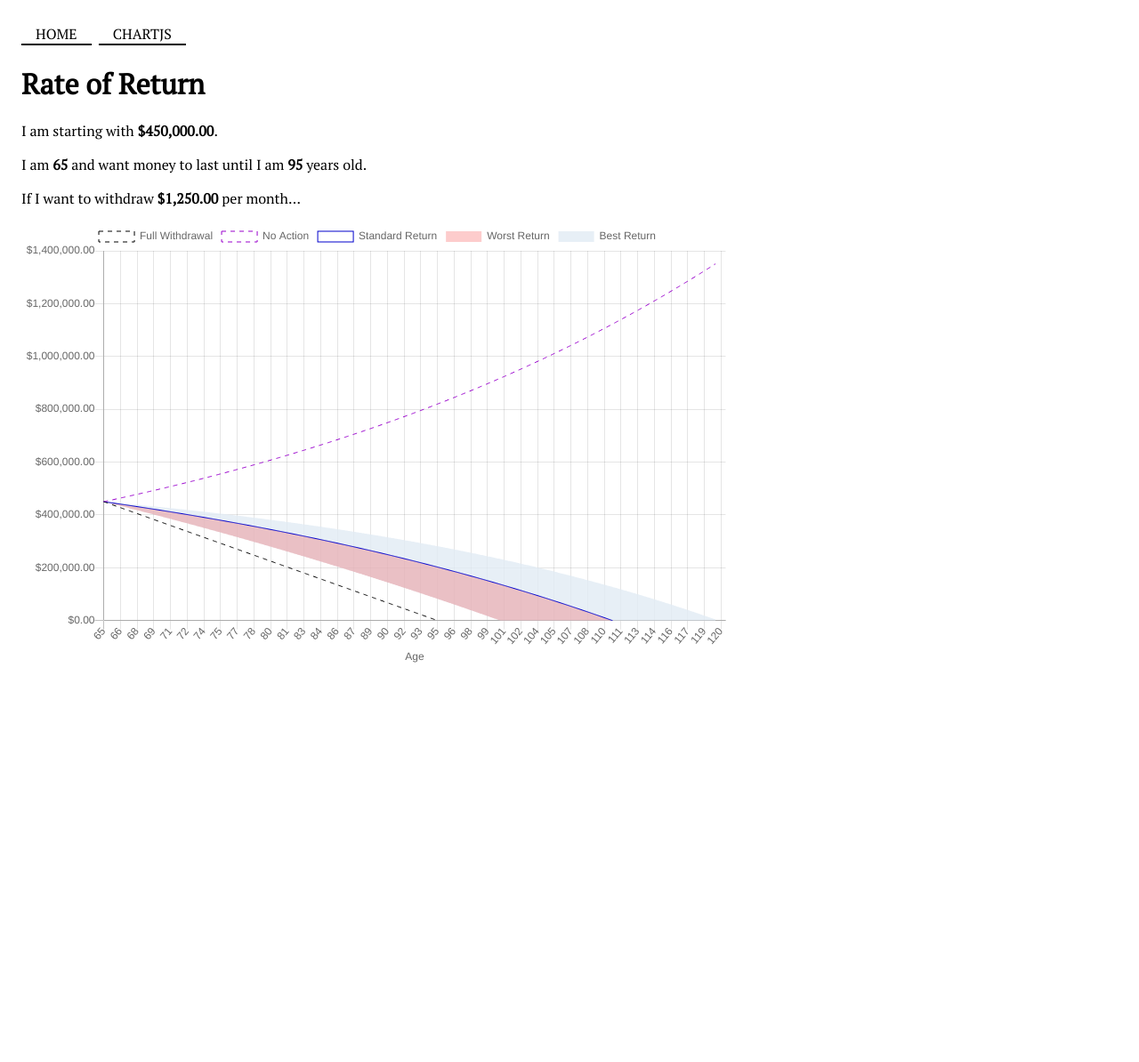
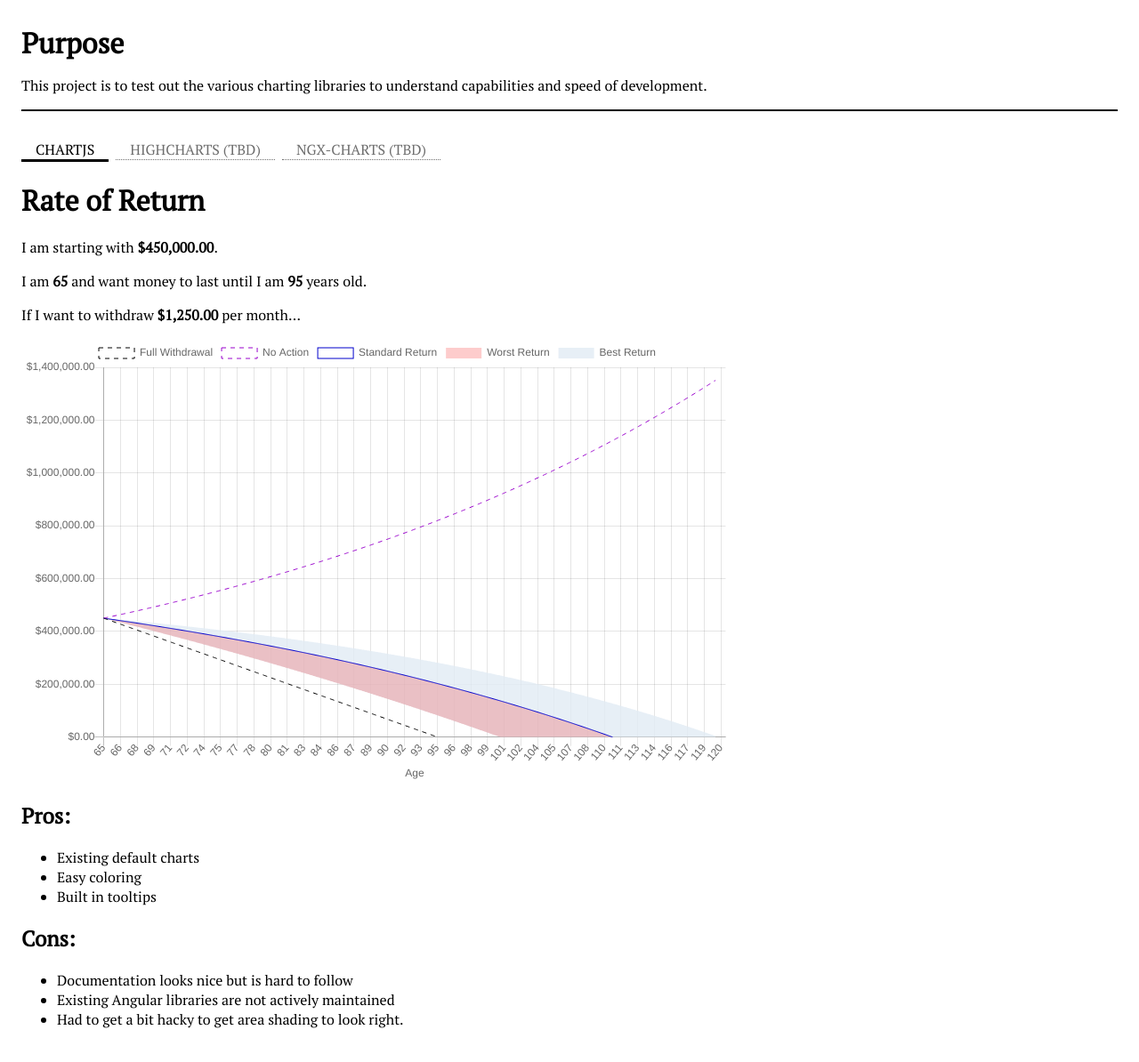
Before and after one commit to lahmud/projection-charts, an Angular app: page / in a window 1280 px wide. Shown: the top 1194 px of the page at 89% size. Before the commit the page ends 800 px from the top, so only its background shows below. Built offline with nearby package versions, Linux system fonts and the light colour scheme.

Commit message:
Prettify the HTML

```diff
--- a/src/app/app.component.html
+++ b/src/app/app.component.html
@@ -1,8 +1,13 @@
+<div class="container">
+  <div class="heading">
+    <h1>Purpose</h1>
+    <p>This project is to test out the various charting libraries to understand capabilities and speed of development.</p>
+  </div>
 
-<div class="container">
   <div class="nav-container">
-    <a [routerLink]="['/']">Home</a>
     <a [routerLink]="['/chartjs']">ChartJS</a>
+    <a class="disabled" [routerLink]="['']">Highcharts (TBD)</a>
+    <a class="disabled" [routerLink]="['']">ngx-charts (TBD)</a>
   </div>
 
   <router-outlet></router-outlet>
--- a/src/app/app.component.scss
+++ b/src/app/app.component.scss
@@ -1,8 +1,17 @@
 $black: #000000;
-$gray: #6E6E6E;
+$gray: #6e6e6e;
 
-.container{
+.container {
   padding: 1.2rem 1rem;
+
+  .heading {
+    h1 {
+      margin: 0;
+    }
+    margin-bottom: 2rem;
+
+    border-bottom: 2px solid $black;
+  }
 }
 
 a {
@@ -14,11 +23,18 @@ a {
   text-transform: uppercase;
   font-weight: normal;
   transition: all 0.2s;
-    border-bottom: 2px solid $black;
+  border-bottom: 3px solid $black;
   text-align: center;
 
-    &:hover{
+  &:hover {
     color: $gray;
-        border-bottom: 3px solid $black;
+    border-bottom: 3px solid $gray;
+  }
+
+  &.disabled {
+    color: $gray;
+    border-bottom: 1px dotted $gray;
+    pointer-events: none;
+    cursor: default;
   }
 }
--- a/src/app/chart-js/chart-js/chart-js.component.html
+++ b/src/app/chart-js/chart-js/chart-js.component.html
@@ -6,5 +6,19 @@
     <p>If I want to withdraw <strong>{{withdrawalAmount | currency}}</strong> per month...</p>
 
     <canvas id="myChart" width="800" height="500"></canvas>
+</div>
 
-  </div>
+<div>
+    <h2>Pros:</h2>
+    <ul>
+        <li>Existing default charts</li>
+        <li>Easy coloring</li>
+        <li>Built in tooltips</li>
+    </ul>
+    <h2>Cons:</h2>
+    <ul>
+        <li>Documentation looks nice but is hard to follow</li>
+        <li>Existing Angular libraries are not actively maintained</li>
+        <li>Had to get a bit hacky to get area shading to look right.</li>
+    </ul>
+</div>
```
Lines whose indentation alone changed are shown as unchanged.
